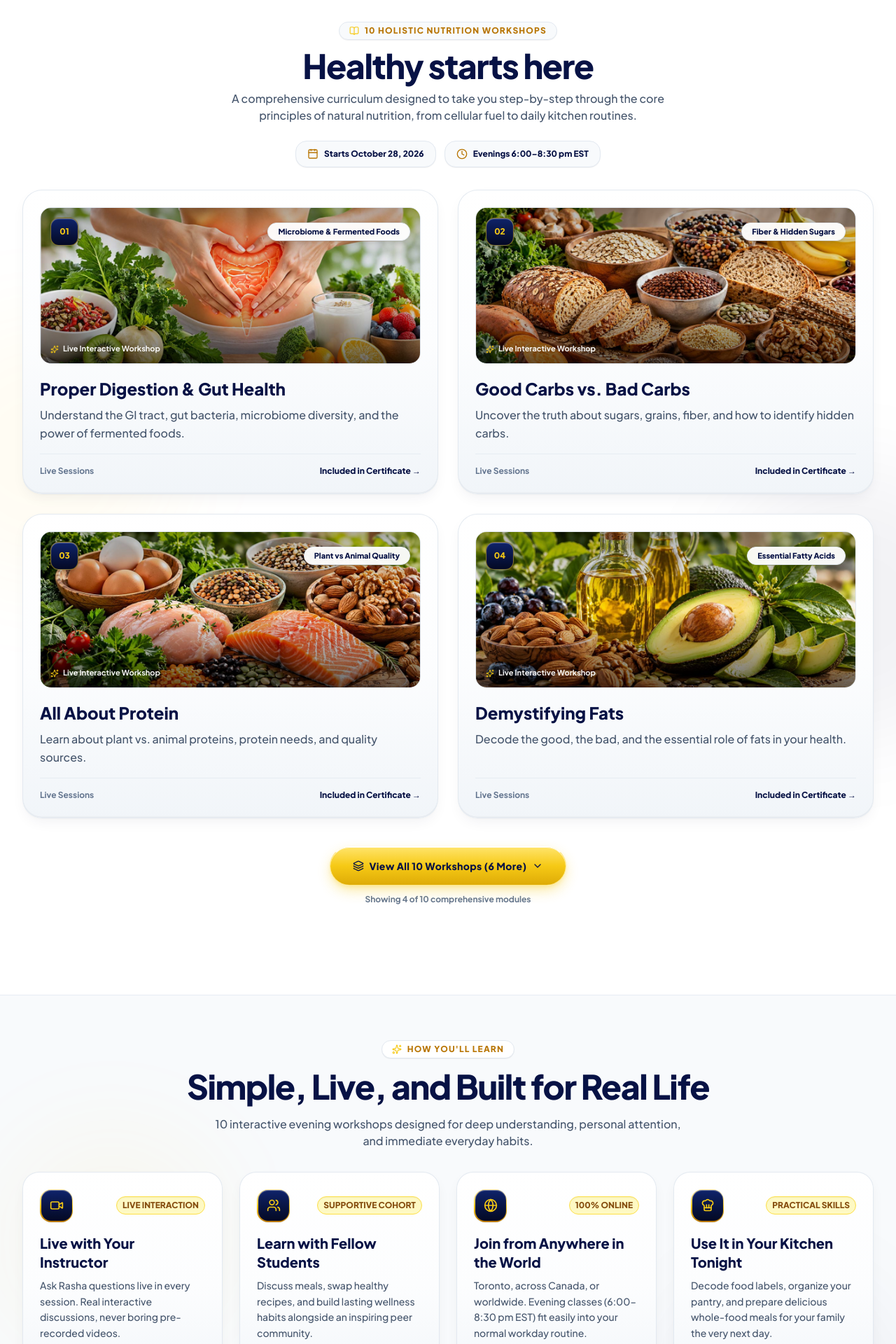
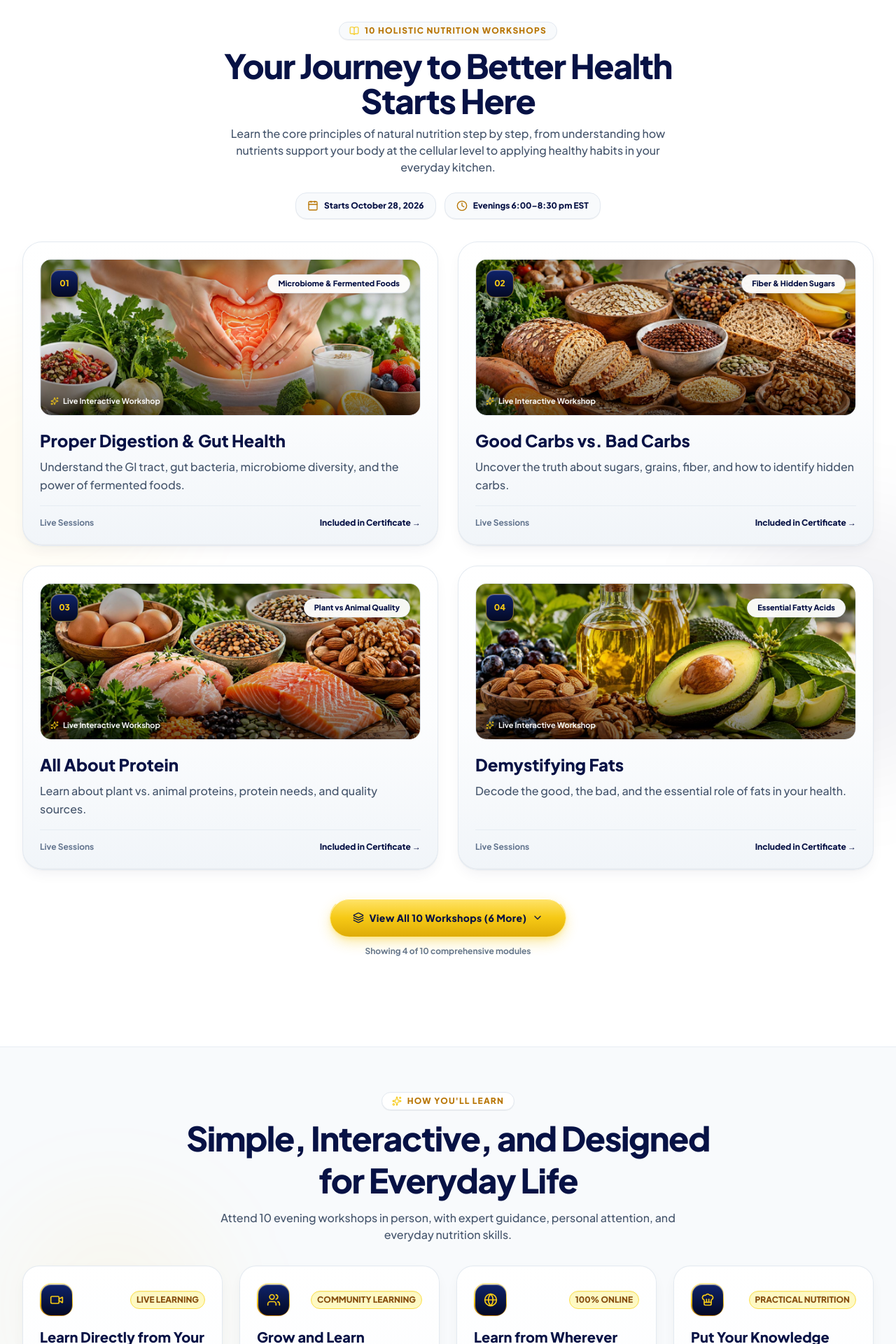
Before and after one commit to Octabloom/cnn, a Next.js app: page / in a window 1280 px wide. Shown: the part 880-2800 px from the top of the page at 70% size. Built offline with nearby package versions, Linux system fonts and the light colour scheme.

Commit message:
Update page copy across workshop sections and institutional branding

```diff
--- a/src/components/sections/HeroSection.tsx
+++ b/src/components/sections/HeroSection.tsx
@@ -66,14 +66,14 @@ export function HeroSection() {
 
               {/* Sunshine Golden Headline */}
               <h1 className="text-2xl sm:text-3xl lg:text-[34px] xl:text-[38px] font-black text-[#B87503] sm:text-[#C4880B] tracking-tight leading-snug mt-1 mb-1">
-                Healthy Starts Here.
+                Better Nutrition Begins with Understanding
               </h1>
 
               {/* Lead Paragraph Card: Elegant Frosted Backing for 100% Legibility */}
               <div className="relative rounded-2xl bg-white/80 sm:bg-white/85 backdrop-blur-md border border-white/90 p-4 sm:p-5 max-w-xl z-20 shadow-[0_8px_30px_rgba(7,18,69,0.06)]">
                 <div className="absolute left-0 top-3 bottom-3 w-1.5 bg-gradient-to-b from-[#F6C915] to-[#DEAB07] rounded-r-full" />
                 <p className="pl-3 text-xs sm:text-sm lg:text-[15px] text-[#071245] font-bold leading-relaxed">
-                  Every meal is a choice that energizes and transforms your vitality. Learn holistic wellness in simple way live online with Registered Holistic Nutritionist (RHN).
+                  Discover the value of nourishing your body with informed food choices. Attend live online workshops with a Registered Holistic Nutritionist (R.H.N.) to develop nutrition knowledge and practice wellness strategies.
                 </p>
               </div>
 
--- a/src/components/sections/InstructorBio.tsx
+++ b/src/components/sections/InstructorBio.tsx
@@ -24,7 +24,7 @@ export function InstructorBio() {
           </div>
 
           <h2 className="text-2xl sm:text-4xl lg:text-5xl font-black text-[#071245] tracking-[-0.03em] leading-[1.05]">
-            Rasha Abu Rabi, BSc., MSc., R.H.N.
+            Meet Rasha Abu Rabi, BSc., MSc., R.H.N.
           </h2>
 
           <p className="mt-2.5 text-base sm:text-xl font-black text-[#B87503]">
@@ -32,7 +32,7 @@ export function InstructorBio() {
           </p>
 
           <p className="mt-1.5 text-xs sm:text-base text-slate-600 font-medium max-w-xl mx-auto">
-            Scientist, public health specialist, and certified CSNN nutritionist guiding you through 10 interactive live workshops.
+            Learn holistic nutrition with Rasha, a scientist, a specialist in public health, and also a certified CSNN nutritionist, in 10 interactive live online workshops.
           </p>
         </div>
 
--- a/src/components/sections/LearningExperience.tsx
+++ b/src/components/sections/LearningExperience.tsx
@@ -6,34 +6,34 @@ export function LearningExperience() {
   const steps = [
     {
       num: "01",
-      badge: "LIVE INTERACTION",
-      title: "Live with Your Instructor",
-      desc: "Ask Rasha questions live in every session. Real interactive discussions, never boring pre-recorded videos.",
-      takeaway: "Real-time Q&A in every single workshop",
+      badge: "LIVE LEARNING",
+      title: "Learn Directly from Your Instructor",
+      desc: "Use every live session to ask Rasha questions, voice your ideas, and participate in rich dialogues.",
+      takeaway: "Live Q&A and interactive discussions in all workshops",
       icon: Video,
     },
     {
       num: "02",
-      badge: "SUPPORTIVE COHORT",
-      title: "Learn with Fellow Students",
-      desc: "Discuss meals, swap healthy recipes, and build lasting wellness habits alongside an inspiring peer community.",
-      takeaway: "Collaborative discussions & recipe sharing",
+      badge: "COMMUNITY LEARNING",
+      title: "Grow and Learn Together",
+      desc: "Meet fellow learners, share healthy recipes, discuss food choices, and brainstorm ways to develop healthier daily habits.",
+      takeaway: "Peer discussions, exchange of recipes, shared learning",
       icon: Users,
     },
     {
       num: "03",
       badge: "100% ONLINE",
-      title: "Join from Anywhere in the World",
-      desc: "Toronto, across Canada, or worldwide. Evening classes (6:00–8:30 pm EST) fit easily into your normal workday routine.",
-      takeaway: "Learn comfortably from home with zero commute",
+      title: "Learn from Wherever You Are",
+      desc: "Attend from Toronto, anywhere in Canada, or around the world. Evening sessions from 6:00–8:30 pm EST make it easier to fit learning around your daily routine.",
+      takeaway: "Convenient online classes with no commute",
       icon: Globe,
     },
     {
       num: "04",
-      badge: "PRACTICAL SKILLS",
-      title: "Use It in Your Kitchen Tonight",
-      desc: "Decode food labels, organize your pantry, and prepare delicious whole-food meals for your family the very next day.",
-      takeaway: "Real grocery shopping & cooking confidence",
+      badge: "PRACTICAL NUTRITION",
+      title: "Put Your Knowledge into Practice",
+      desc: "Read food labels, plan your purchases, stock your kitchen, and cook healthy whole-food meals for your family.",
+      takeaway: "Practical skills for smarter shopping and everyday cooking",
       icon: ChefHat,
     },
   ];
@@ -58,11 +58,11 @@ export function LearningExperience() {
           </div>
 
           <h2 className="text-2xl sm:text-4xl lg:text-5xl font-black text-[#071245] tracking-[-0.03em] leading-tight mb-2 sm:mb-3">
-            Simple, Live, and Built for Real Life
+            Simple, Interactive, and Designed for Everyday Life
           </h2>
 
           <p className="text-xs sm:text-base text-slate-600 font-medium max-w-2xl mx-auto">
-            10 interactive evening workshops designed for deep understanding, personal attention, and immediate everyday habits.
+            Attend 10 evening workshops in person, with expert guidance, personal attention, and everyday nutrition skills.
           </p>
         </div>
 
--- a/src/components/sections/PreFooterCTA.tsx
+++ b/src/components/sections/PreFooterCTA.tsx
@@ -20,11 +20,11 @@ export function PreFooterCTA() {
             </div>
 
             <h2 className="text-xl sm:text-4xl lg:text-5xl font-black text-[#071245] tracking-[-0.03em] leading-tight mb-2 sm:mb-3">
-              Ready to transform your health from the kitchen out?
+              Turn Nutrition Knowledge into Everyday Wellness
             </h2>
 
             <p className="text-[11px] sm:text-base text-slate-600 max-w-2xl mx-auto font-medium leading-normal sm:leading-relaxed mb-4 sm:mb-7">
-              Join certified lead nutritionist Rasha Abu Rabi, MSc., R.H.N. for 10 live online workshops. Earn your certificate and 4 canfitpro CECs.
+              Join certified lead nutritionist Rasha Abu Rabi, MSc., R.H.N., for 10 interactive online workshops. Build your nutrition knowledge, earn your certificate, and receive 4 CanFitPro CECs.
             </p>
 
             {/* Schedule Highlights Strip */}
--- a/src/components/sections/WorkshopCurriculum.tsx
+++ b/src/components/sections/WorkshopCurriculum.tsx
@@ -28,11 +28,10 @@ export function WorkshopCurriculum() {
             <span>10 HOLISTIC NUTRITION WORKSHOPS</span>
           </div>
           <h2 className="text-2xl sm:text-4xl lg:text-5xl font-black text-[#071245] tracking-[-0.03em] leading-[1.05]">
-            Healthy starts here
+            Your Journey to Better Health Starts Here
           </h2>
           <p className="mt-2.5 text-xs sm:text-base text-slate-600 font-medium max-w-2xl mx-auto">
-            A comprehensive curriculum designed to take you step-by-step through the core
-            principles of natural nutrition, from cellular fuel to daily kitchen routines.
+            Learn the core principles of natural nutrition step by step, from understanding how nutrients support your body at the cellular level to applying healthy habits in your everyday kitchen.
           </p>
 
           {/* Centered Schedule Badges */}
```
Also changed, not shown: src/components/sections/CertificatePathways.tsx (+8 -8 lines), src/components/sections/WhyCSNN.tsx (+18 -36 lines).
